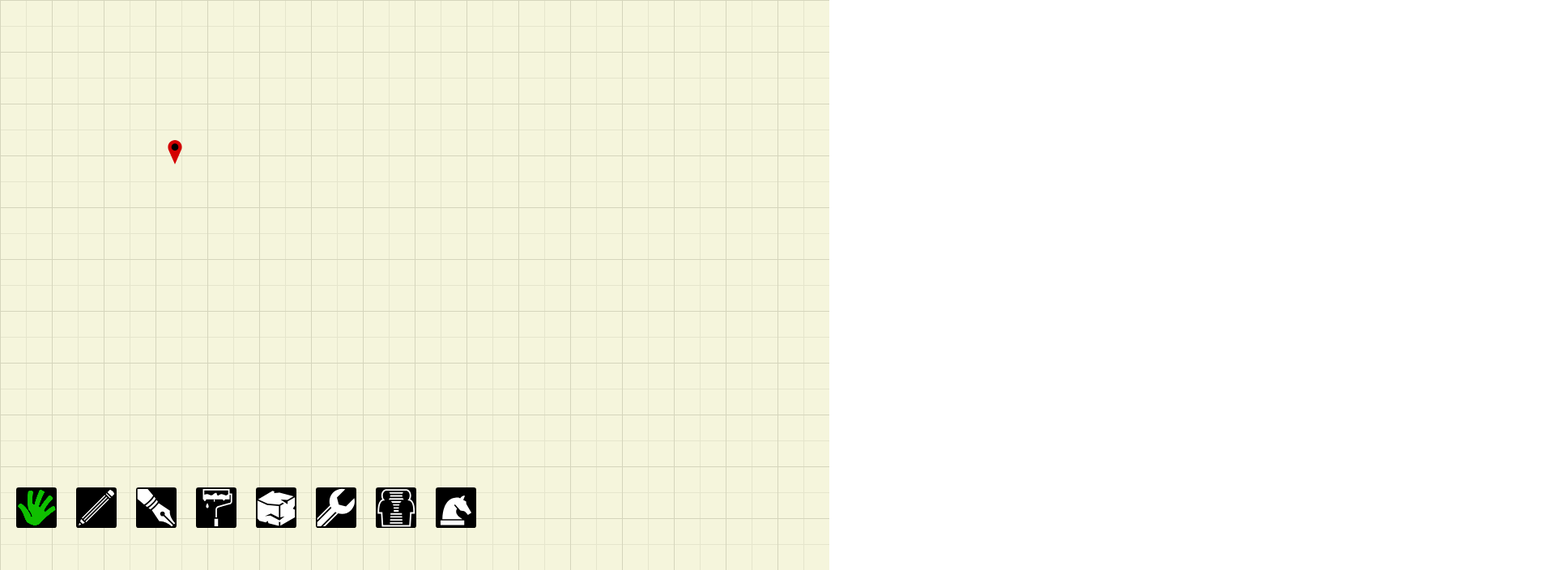
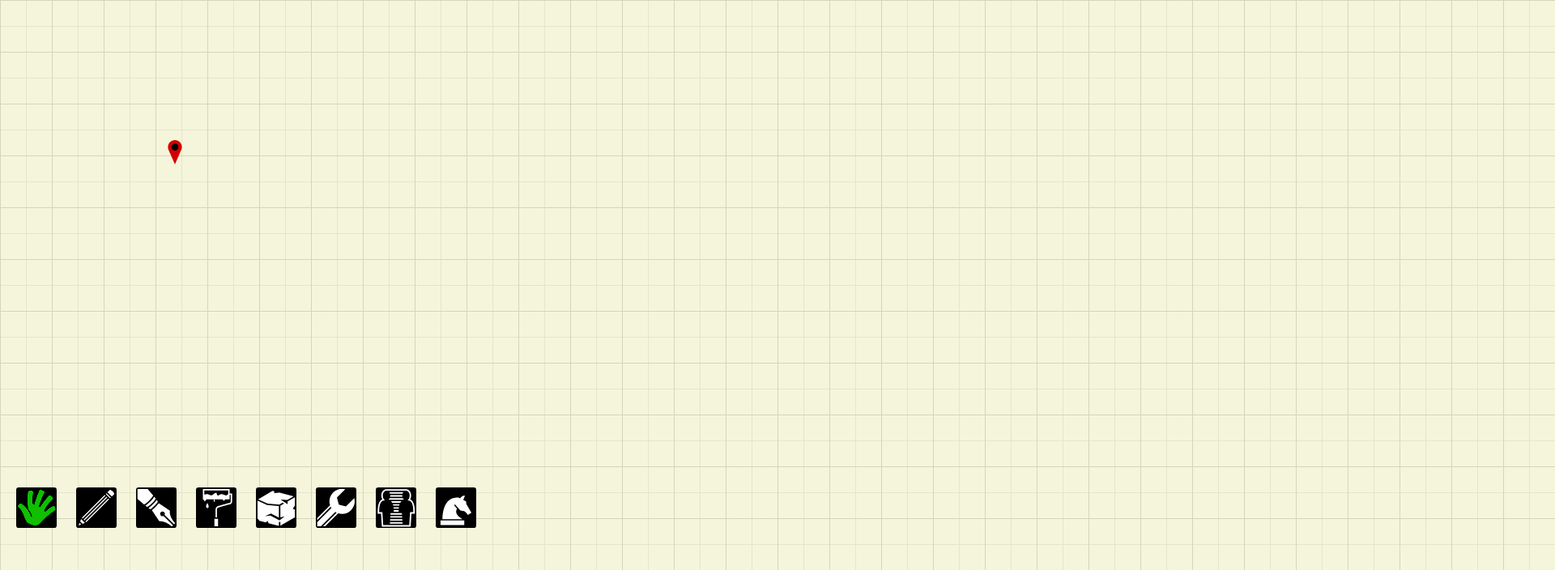
Before and after one commit to evanrinehart/pen-and-paper, a plain HTML site: page index.html in a window 1280 px wide. Shown: the part 128-832 px from the top of the page at 81% size, 1920 px wide, since content can reach past the window. Drawn offline with Linux system fonts and the light colour scheme.

Commit message:
fix some bugs

```diff
--- a/brush1.js
+++ b/brush1.js
@@ -10,6 +10,7 @@ var Brush1 = {
 var brush1Tool = {
   name: "brush1",
   click: function(ev){
+    if(!ev.target.classList.contains("surface")) return;
     //draw shape if previous point exists
     var freeP = eventPositionToStandard(ev);
     var p = snapPoint(freeP);
@@ -29,13 +30,23 @@ var brush1Tool = {
     //  13 = enter
     //  27 = escape
     //   9 = tab
-    eachCanvasClass("glass", brush1Commit);
-    clearAllScratch();
-    Brush1.points.length = 0;
+    switch(ev.keyCode){
+      case 13:
+      case 27:
+      case 32:
+      case  9:
+        eachCanvasClass("glass", brush1Commit);
+        clearAllScratch();
+        Brush1.points.length = 0;
+    }
   },
   mouseUp: function(ev){},
   mouseDown: function(ev){},
   select: function(){
+    //eachCanvas(function(canvas, ctx){
+    //  ctx.globalCompositeOperation = "source-over";
+    //});
+    Brush1.points.length = 0;
   },
   unselect: function(){
     Brush1.points.length = 0;
@@ -46,6 +57,7 @@ var brush1Tool = {
 function brush1RefreshIndicator(canvas, ctx){
   ctx.clearRect(0,0,canvas.width,canvas.height);
   ctx.beginPath();
+  ctx.globalCompositeOperation = "source-over";
 
   if(Brush1.points.length < 1){
     var c = Brush1.cursor;
@@ -60,6 +72,8 @@ function brush1RefreshIndicator(canvas, ctx){
     ctx.strokeStyle = Brush1.color;
     ctx.lineWidth = Brush1.thickness;
     ctx.lineCap = "round";
+    ctx.lineJoin = "round";
+    //ctx.miterLimit = 2;
     ctx.moveTo(start.x, start.y);
     for(let i=1; i<points.length; i++){
       var q = points[i];
@@ -77,9 +91,12 @@ function brush1Commit(canvas, ctx){
   var points = Brush1.points;
   var start = points[0];
   ctx.beginPath();
+  ctx.globalCompositeOperation = "source-over";
   ctx.strokeStyle = Brush1.color;
   ctx.lineWidth = Brush1.thickness;
   ctx.lineCap = "round";
+  ctx.lineJoin = "round";
+  //ctx.miterLimit = 2;
   ctx.moveTo(start.x, start.y);
   for(let i=1; i<points.length; i++){
     var q = points[i];
--- a/grab.js
+++ b/grab.js
@@ -3,7 +3,9 @@ var grabTool = {
   mouseDown: grabMouseDown,
   mouseMove: grabMouseMove,
   mouseUp:   grabMouseUp,
+  keyDown:   function(ev){},
   click:     function(ev){},
+  unselect:  function(){},
   select:    function(){}
 };
 
--- a/index.html
+++ b/index.html
@@ -32,7 +32,7 @@
 
 <div id="toolbar">
   <img title="grab" class="button tool active" data-tool="grab" src="img/hand.svg" draggable="false">
-  <img title="pencil" class="button tool" data-tool="pencil" src="img/pencil.svg" draggable="false">
+  <img title="brush1" class="button tool" data-tool="brush1" src="img/pencil.svg" draggable="false">
   <img title="inkpen" class="button tool" data-tool="inkpen" src="img/fountain-pen.svg" draggable="false">
   <img title="paint"  class="button tool" data-tool="paint" src="img/paint-roller.svg" draggable="false">
   <img title="eraser" class="button tool" data-tool="eraser" src="img/stone-block.svg" draggable="false">
--- a/main.js
+++ b/main.js
@@ -84,6 +84,8 @@ function onClick(ev){
 }
 
 function onKeyDown(ev){
+  if(ev.code == "KeyS") Options.snap = !Options.snap;
+  console.log(ev);
   currentTool.keyDown(ev);
 }
 
@@ -111,9 +113,10 @@ function onToolClick(ev){
     var name = ev.target.getAttribute("data-tool");
     if(currentTool.name != name){
       toolButtonChangeTo(ev.target);
+      currentTool.unselect();
       switch(name){
         case "grab":   currentTool = grabTool;  break;
-        case "pencil": currentTool = pencilTool; break;
+        case "brush1": currentTool = brush1Tool; break;
         case "inkpen": currentTool = inkpenTool; break;
         case "paint":  currentTool = paintTool; break;
         case "eraser": currentTool = eraserTool; break;
@@ -136,7 +139,7 @@ function onHeadingClick(ev){
 
 function onLoad(ev){
 
-  currentTool = brush1Tool;
+  currentTool = grabTool;
 
   document.addEventListener("click", onClick);
   document.addEventListener("mousedown", onMouseDown);
@@ -177,7 +180,7 @@ function onLoad(ev){
     height: size,
     left: 0,
     top: 0,
-    zIndex: 50,
+    zIndex: 10,
     clear: true,
     class: "glass"
   });
@@ -195,6 +198,50 @@ function onLoad(ev){
   document.getElementById("workspace").appendChild(canvas);
 
 
+  /* SAME THING BUT 1024 over there */
+  var canvas = newSheet({
+    newID: true,
+    width: size,
+    height: size,
+    left: 1024,
+    top: 0,
+    zIndex: 0,
+    color: "beige",
+    clear: false,
+    class: "paper"
+  });
+  document.getElementById("workspace").appendChild(canvas);
+  var ctx = canvas.getContext('2d');
+  drawSquareGrid(canvas,ctx,{
+    N: 32,
+    color: "#e5e5cC"
+  });
+  drawSquareGrid(canvas,ctx,{
+    N: 16,
+    color: "#d5d5bC"
+  });
+
+  var canvas = newSheet({
+    width: size,
+    height: size,
+    left: 1024,
+    top: 0,
+    zIndex: 10,
+    clear: true,
+    class: "glass"
+  });
+  document.getElementById("workspace").appendChild(canvas);
+
+  var canvas = newSheet({
+    width: size,
+    height: size,
+    left: 1024,
+    top: 0,
+    zIndex: 50,
+    clear: true,
+    class: "scratch"
+  });
+  document.getElementById("workspace").appendChild(canvas);
 
 /*
   var canvas = newSheet({
--- a/paint.js
+++ b/paint.js
@@ -14,6 +14,9 @@ var pencilTool = {
   mouseDown: paintMouseDown,
   mouseMove: paintMouseMove,
   mouseUp:   paintMouseUp,
+  keyDown:   function(ev){},
+  click:     function(ev){},
+  unselect:  function(){},
   select:    pencilSelected
 };
 
@@ -22,6 +25,9 @@ var eraserTool = {
   mouseDown: paintMouseDown,
   mouseMove: paintMouseMove,
   mouseUp:   paintMouseUp,
+  keyDown:   function(ev){},
+  click:     function(ev){},
+  unselect:  function(){},
   select:    eraserSelected
 };
 
@@ -30,6 +36,9 @@ var inkpenTool = {
   mouseDown: paintMouseDown,
   mouseMove: paintMouseMove,
   mouseUp:   paintMouseUp,
+  keyDown:   function(ev){},
+  click:     function(ev){},
+  unselect:  function(){},
   select:    inkpenSelected
 };
 
@@ -38,7 +47,9 @@ var paintTool = {
   mouseDown: paintMouseDown,
   mouseMove: paintMouseMove,
   mouseUp:   paintMouseUp,
+  keyDown:   function(ev){},
   click:     function(ev){},
+  unselect:  function(){},
   select:    paintSelected
 };
 
```
